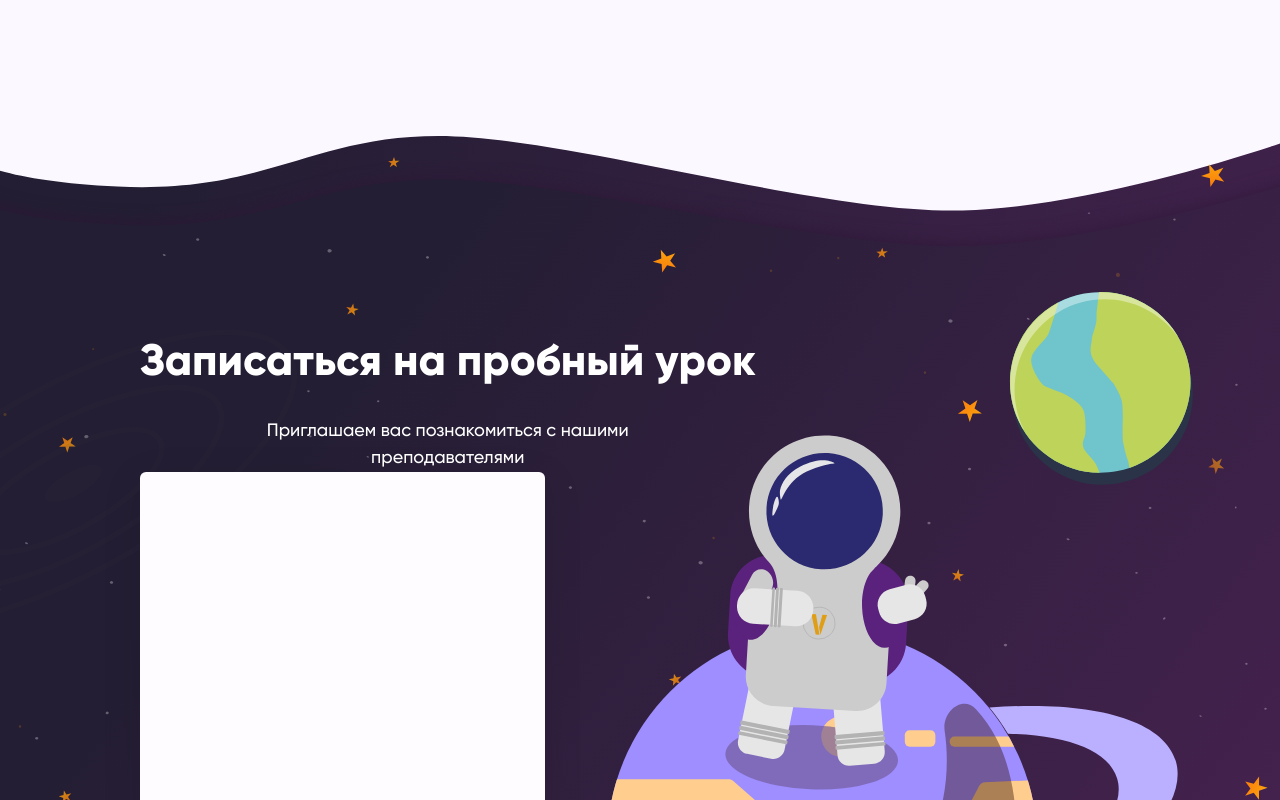
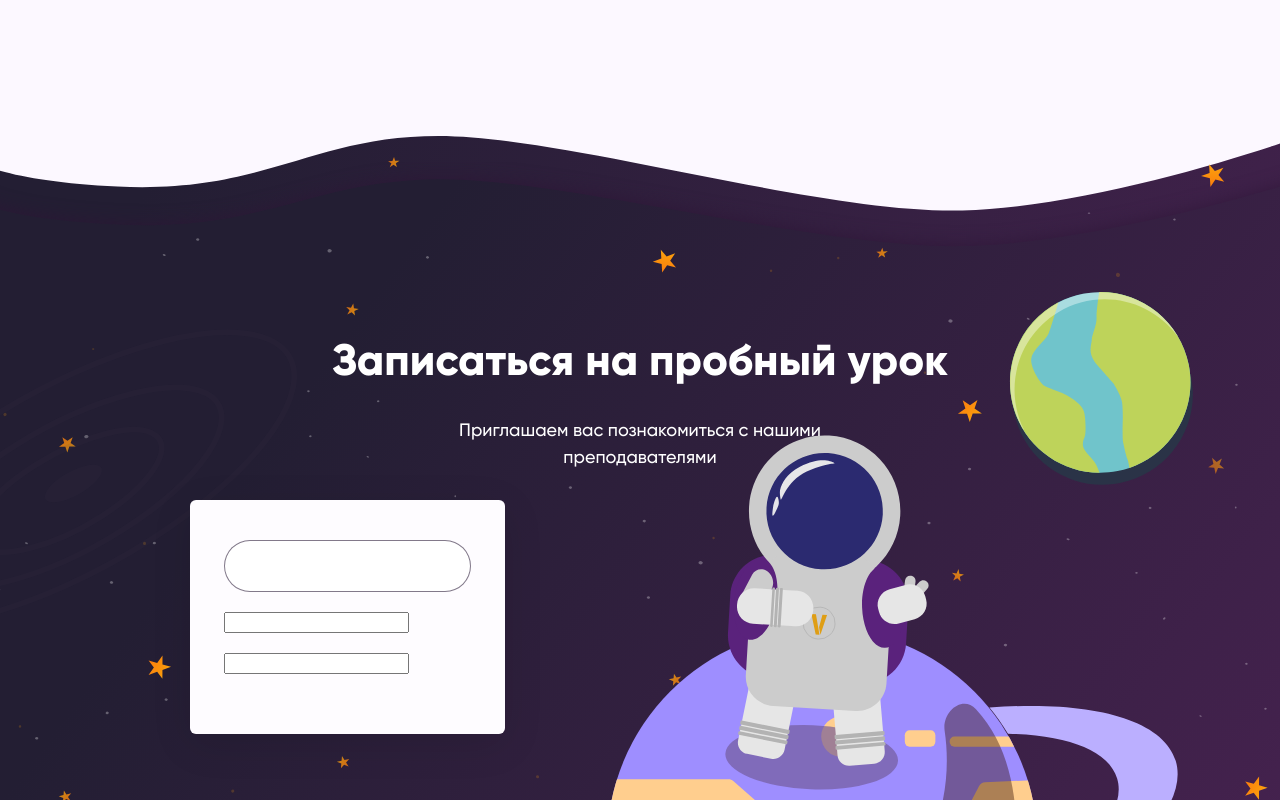
Before and after one commit to ReyBuilder/Viarune, a Vue app: page / in a window 1280 px wide. Shown: the part 2660-3460 px from the top of the page. Built offline with nearby package versions, Linux system fonts and the light colour scheme; the HTML template or start-up script is replaced by a standard one.

Commit message:
попытка №2

```diff
--- a/src/App.vue
+++ b/src/App.vue
@@ -4,6 +4,7 @@
     <About_school></About_school>
     <About_subj></About_subj>
     <Appointment></Appointment>
+    <About_school></About_school>
   </div>
 </template>
 <script>
--- a/src/components/Fourth_part.vue
+++ b/src/components/Fourth_part.vue
@@ -1,10 +1,12 @@
 <template>
   <div class="appointment__main">
     <div class="appointment__bg">
-            <img src="./assets/images/appointment/appointment_bg2.svg" alt="appointment__bg">
+      <img
+        src="./assets/images/appointment/appointment_bg2.svg"
+        alt="appointment__bg"
+      />
     </div>
     <div class="container">
-            <div class="appointment__content">
       <div class="appointment__header">
         <div class="appointment__title">
           Записаться на пробный урок
@@ -13,8 +15,17 @@
           Приглашаем вас познакомиться с нашими преподавателями
         </div>
       </div>
+      <div class="appointment__content">
         <div class="appointment_input__form">
-
+          <div class="form__item">
+            <input class="inputWrapper" type="text" />
+          </div>
+          <div class="form__item">
+            <input type="text" />
+          </div>
+          <div class="form__item">
+            <input type="text" />
+          </div>
         </div>
       </div>
     </div>
@@ -22,9 +33,11 @@
 </template>
 <style scoped>
 /* Main part & background */
-.appointment__main{
+.appointment__main {
   position: relative;
   width: 100%;
+  max-height: 1046px;
+  margin-bottom: 364px;
 }
 
 .appointment__bg img {
@@ -32,26 +45,33 @@
   object-fit: cover;
 }
 
-.appointment__content{
+.appointment__content {
   top: 0;
   bottom: 0;
   position: absolute;
+  margin: 364px auto 274px;
+}
+
+.appointment__header {
+  top: 0;
+  bottom: 0;
+  right: 0;
+  left: 0;
+  position: absolute;
   margin: 0 auto;
-}
-.appointment__header{
-    position: relative;
+
   margin-top: 200px;
   text-align: center;
   color: #fff;
 }
-.appointment__title{
+.appointment__title {
   font-weight: 800;
   font-size: 44px;
   line-height: 54px;
   margin-bottom: 28px;
 }
 
-.appointment__text{
+.appointment__text {
   max-width: 490px;
   font-weight: 500;
   font-size: 18px;
@@ -59,22 +79,36 @@
   margin: 0 auto;
 }
 /* Input form */
-.appointment_input__form{
-    background: #FEFCFF;
+.appointment_input__form {
+  background: #fefcff;
   box-shadow: 0px 10px 40px rgba(0, 0, 0, 0.1);
   border-radius: 6px;
   padding: 40px 34px;
   /* margin-left: 337px; */
 
-    height: 408px;
-    width: 405px;
-
+  /* height: 408px;
+    width: 405px; */
+}
+.form__item {
+  margin-bottom: 20px;
 }
 
 .container {
   width: 100%;
   margin: 0 auto;
-  max-width: 1000px;
-
+  max-width: 900px;
+  /* position: absolute; */
+}
+/* Input */
+.inputWrapper{
+    background: #FFFFFF;
+    border: 0.5px solid rgba(48, 32, 61, 0.6);
+    box-sizing: border-box;
+    border-radius: 30px;
+    font-weight: normal;
+    font-size: 14px;
+    line-height: 16px;
+    padding: 17px 44px 17px 20px;
+    color: rgba(48, 32, 61, 0.6);
 }
 </style>
```
Lines whose indentation alone changed are shown as unchanged.
